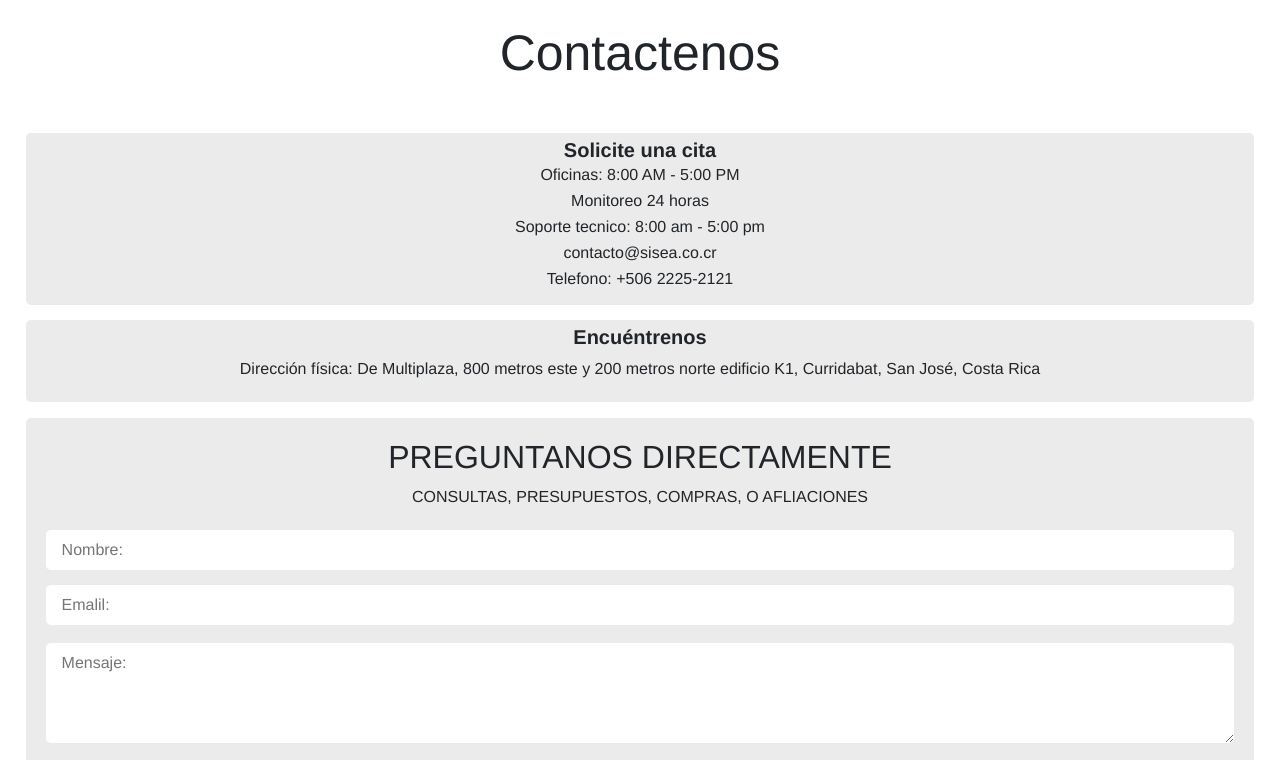
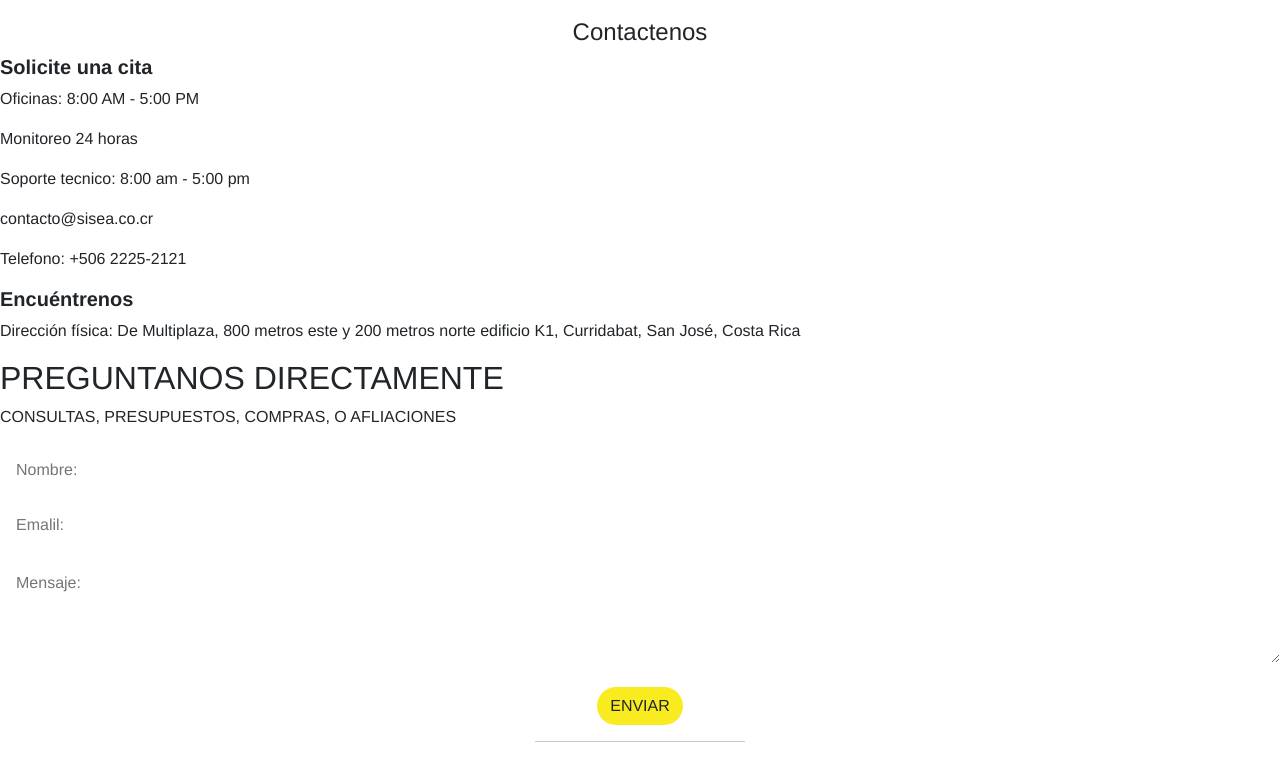
Before and after one commit to Future-TechnologiesCR/SISEA, a React (Vite) app: page / in a window 1280 px wide. Shown: the part 2760-3520 px from the top of the page. Built offline with nearby package versions, Linux system fonts and the light colour scheme.

Commit message:
pedro ricoo

```diff
--- a/src/components/Contacto.jsx
+++ b/src/components/Contacto.jsx
@@ -6,9 +6,9 @@ function Contacto() {
         <>
             <div id='Contacto'>
                 <h1 className='titulo-contacto'>Contactenos</h1>
-                <div className='contacto'>
-                    <div className='info-contacto'>
-                        <div className='cuadro1'>
+                <div className='Wrapper'>
+                    <div className='inner'>
+                        <div className='col1'>
                             <h5><b>Solicite una cita</b></h5>
                             <p>Oficinas: 8:00 AM - 5:00 PM</p>
                             <p>Monitoreo 24 horas</p>
@@ -71,21 +71,10 @@ function Contacto() {
                                         <input type="hidden" name="_next" value="http://127.0.0.1:5173/"></input>
                                     </form>
                                 </div>
-                            <div className="block-left"></div>
                                 <div className="container">
                                     <div className='wraper'>
                                         <hr />
                                         <h5><b>Comuniquese</b></h5>
-                                    {/* <ul className='redes'>
-                        <li><a href="https://www.facebook.com/SISEA"><i className="fab fa-facebook-f"></i></a></li>
-                        <li><a href="https://www.instagram.com/sisea_seguridad/"><i className="fab fa-instagram"></i></a></li>
-                        <li><a href="https://api.whatsapp.com/send?phone=50672920011"><i className="fab fa-whatsapp"></i></a></li>
-
-                    </ul> */}
-                                    {/* <a href = "https://www.facebook.com/SISEA/"> <i className = "fab fa-facebook"></i></a>
-                    <a href = "https://www.instagram.com/sisea_seguridad/"> <i className = "fab fa-instagram"></i></a>
-                    <a href = "https://api.whatsapp.com/send?phone=50672920011"> <i className = "fab fa-whatsapp"></i></a> */}
-
                                         <div className="button"
                                             onClick={() => {
                                                 window.open("https://www.instagram.com/sisea_seguridad", "_blank");
@@ -111,7 +100,6 @@ function Contacto() {
                                         </div>
                                     </div>
                                 </div>
-
                             </section>
                         </div>
                     </div>
--- a/src/css/Contacto.css
+++ b/src/css/Contacto.css
@@ -1,64 +1,62 @@
-.contacto {
-    display: wrap;
-    margin-top: 50px;
-    text-align: center;
+.Contacto {
+  /* The main container */
 }
 
 .titulo-contacto {
-    text-align: center;
-    margin-top: 20px;
-    margin-bottom: 30px;
-    font-size: 50px;
+  /* The title of the contact form */
+}
+
+.contacto {
+  /* The contact form */
 }
 
 .info-contacto {
-    width: 100%;
+  /* The contact information */
 }
 
 .cuadro1 {
-    text-align: center;
-    width: 96%;
-    line-height: 10px;
-    margin: 15px 2% 15px 2%;
-    padding: 5px;
-    border-radius: 5px;
-    background-color: #ebebeb;
-    display: flex;
-    flex-direction: column;
-    align-items: center;
-
+  /* The first box of the contact information */
 }
 
 .cuadro2 {
-    text-align: center;
-    width: 96%;
-    margin: 15px 2% 15px 2%;
-    border-radius: 3px;
-    padding: 5px;
-    border-radius: 5px;
-    background-color: #ebebeb;
+  /* The second box of the contact information */
 }
 
-
 .formulario {
-    width: 96%;
-    margin: 15px 2% 15px 2%;
-    margin-right: 50px;
-    margin-top: 1rem;
+  /* The form container */
 }
 
-.contact {
-    position: relative;
-    background-color: #ebebeb;
-    overflow: hidden;
-    padding-left: 20px;
-    padding-right: 20px;
-    padding-top: 20px;
-    padding-bottom: 30px;
-    border-radius: 5px;
+.section {
+  /* The section of the form */
 }
 
+.btn {
+  /* The button of the form */
+}
 
+.btn:hover {
+  /* The button hover of the form */
+}
+
+.shadow {
+  /* The shadow of the form */
+}
+
+.container {
+  /* The container of the icons */
+}
+
+.wrapper {
+  /* The wrapper of the icons */
+}
+
+.button {
+  /* The button of the icons */
+}
+
+.fab {
+  /* The icons */
+}
 
 .contact__form {
   display: flex;
@@ -111,7 +109,7 @@
 
 }
 
-  .wraper .button{
+.wraper .button {
   height: 60px;
   float: left;
   width: 60px;
@@ -119,13 +117,14 @@
   background: #fff;
   border-radius: 50px;
   cursor: pointer;
-    box-shadow: 0 10px 10px rgba(0,0,0,0.5);
+  box-shadow: 0 10px 10px rgba(0, 0, 0, 0.5);
   transition: all 0.5s ease-out;
   overflow: hidden;
 
 
 }
-  .wraper .button:hover{
+
+.wraper .button:hover {
   width: 200px;
 }
 
```
Also changed, not shown: src/css/Servicios.css (line endings or trailing spaces). Lines whose indentation alone changed are shown as unchanged.
